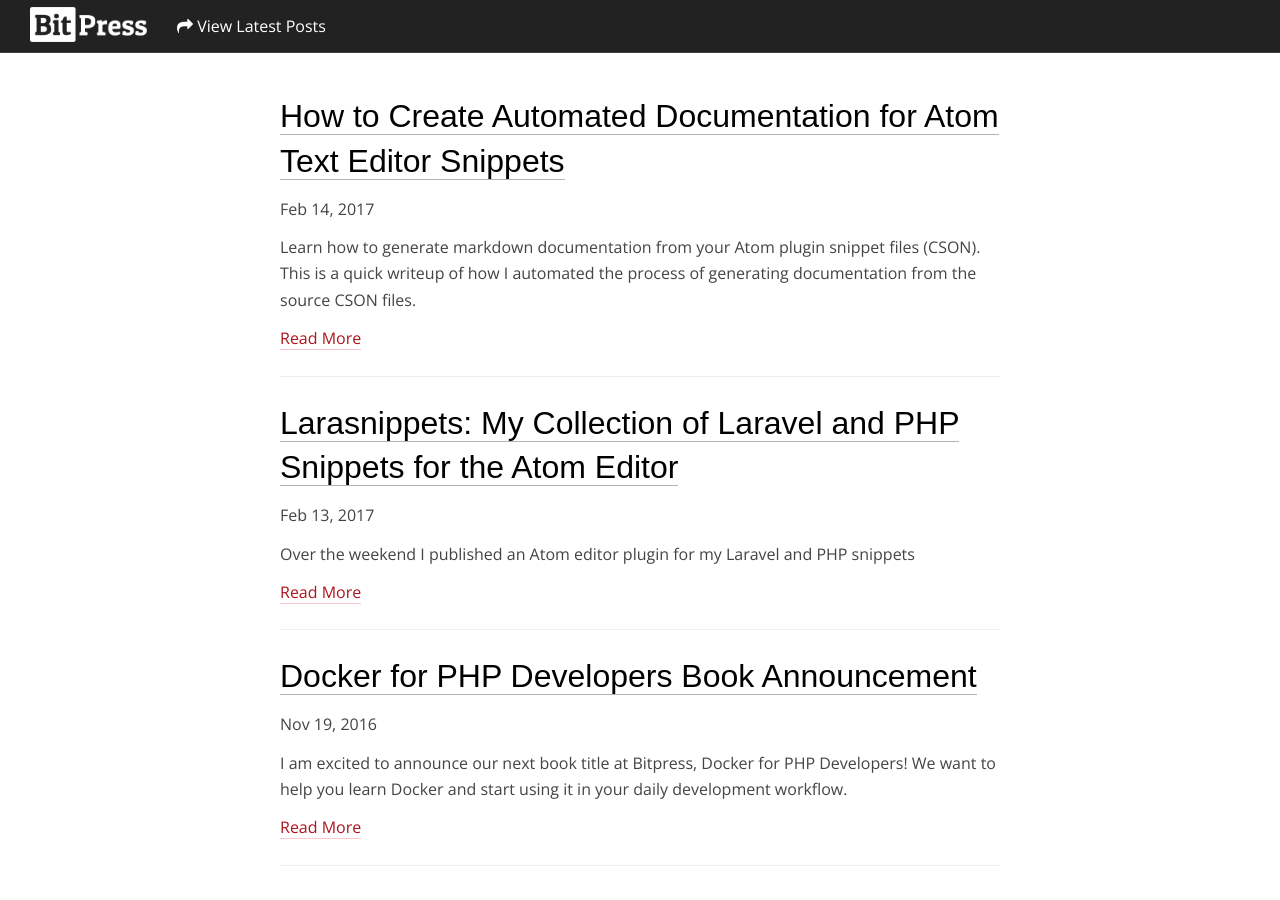
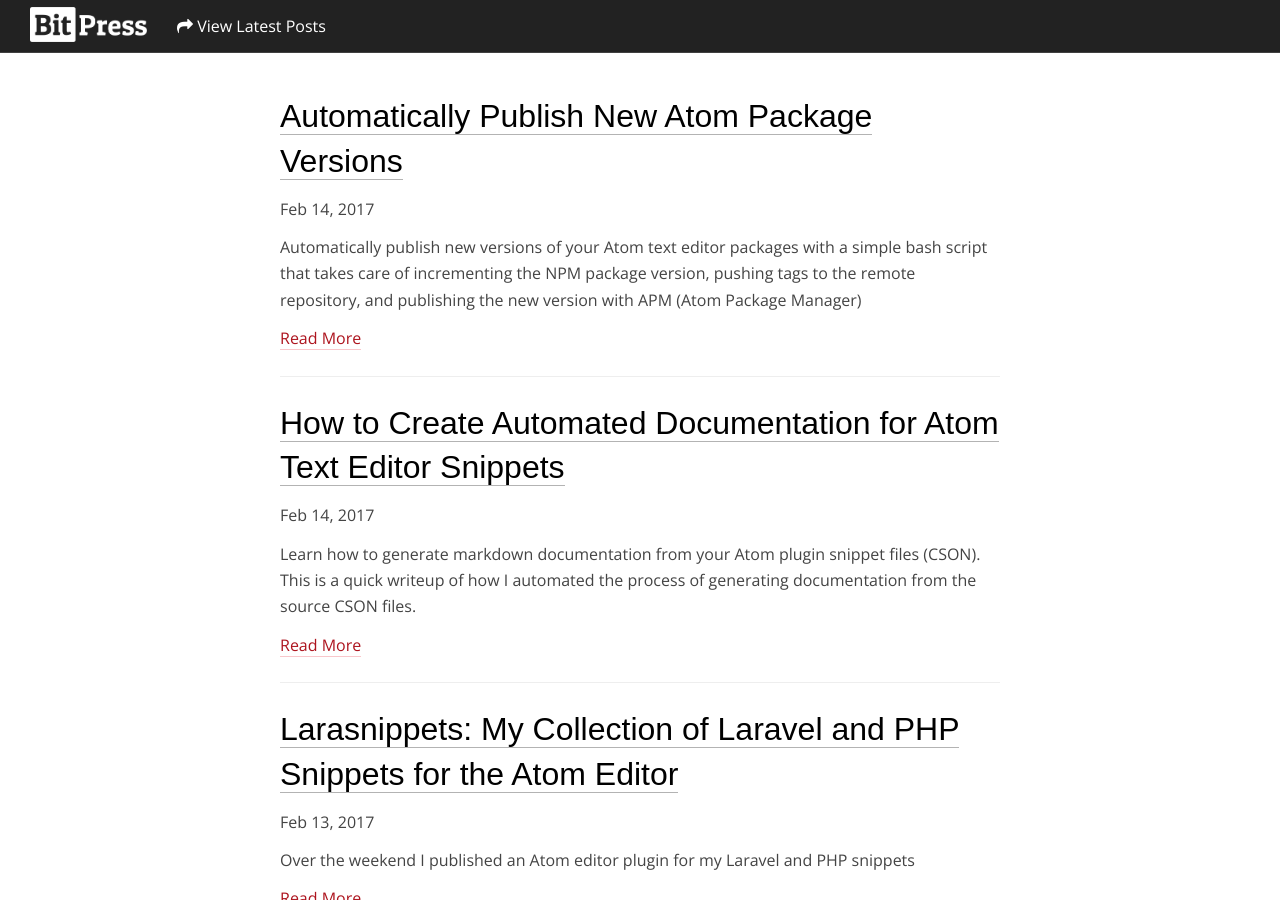
Before and after one commit to bitpressio/bitpressio.github.io, a Jekyll site: the page built from blog/index.html, in a window 1280 px wide and 900 px high. Built offline with Jekyll 4.4.1, drawn with Linux system fonts in a browser that asks for light colours; some web fonts are replaced; the list of posts is cut into pages by our own code; comment, search, counter and statistics services are not loaded.

Commit message:
Post about automatically publishing new atom package versions

````diff
--- a/_posts/2017-02-13-larasnippets-atom-plugin.markdown
+++ b/_posts/2017-02-13-larasnippets-atom-plugin.markdown
@@ -22,4 +22,4 @@ I don't plan on making an exhaustive list of snippets for Laravel; I just have a
 
 **Update**
 
-I decided to [automate generated snippet documentation](/php/laravel/2017/02/13/atom-cson-snippet-documentation-generator/), learn more about how you can generate documentation for all your Atom plugin's CSON snippets.
+I decided to [automate generated snippet documentation](/php/laravel/2017/02/14/atom-cson-snippet-documentation-generator/), learn more about how you can generate documentation for all your Atom plugin's CSON snippets.
--- /dev/null
+++ b/_posts/2017-02-14-automatically-publish-new-atom-package-versions.markdown
@@ -0,0 +1,24 @@
+---
+layout: post
+title:  "Automatically Publish New Atom Package Versions"
+date:   2017-02-14 16:58:00 -0700
+author: Paul Redmond
+categories: atom
+excerpt: Automatically publish new versions of your Atom text editor packages
+short_description: Automatically publish new versions of your Atom text editor packages with a simple bash script that takes care of incrementing the NPM package version, pushing tags to the remote repository, and publishing the new version with APM (Atom Package Manager)
+published: true
+---
+
+I wrote this quick bash script that automatically increments the version of my Atom text editor plugins, pushes everything to your git remote, and then finally publishes the new version to Atom via [apm](https://github.com/atom/apm):
+
+<script src="https://gist.github.com/paulredmond/9dbae7e6c83b98db3a369e181acea1bc"></script>
+
+Drop this file in the root of your Atom package (see [my example](https://github.com/paulredmond/atom-larasnippets/blob/master/publish)) and make sure the file is executable with `chmod u+x ./publish`. In my example, I also generate the [latest snippet documentation](http://bitpress.io/php/laravel/2017/02/14/atom-cson-snippet-documentation-generator/) before incrementing a new version, pushing tags, and finally publishing the new version with APM.
+
+You can also publish different types of releases, for example, the following would publish the next major version of your package:
+
+```
+./publish major
+```
+
+The default is `minor` and you can run `./publish`. When you fix bugs, you can publish those versions with `./publish patch`. See `npm version --help` for more info about [semantic versioning](http://semver.org/). Cheers!
````
